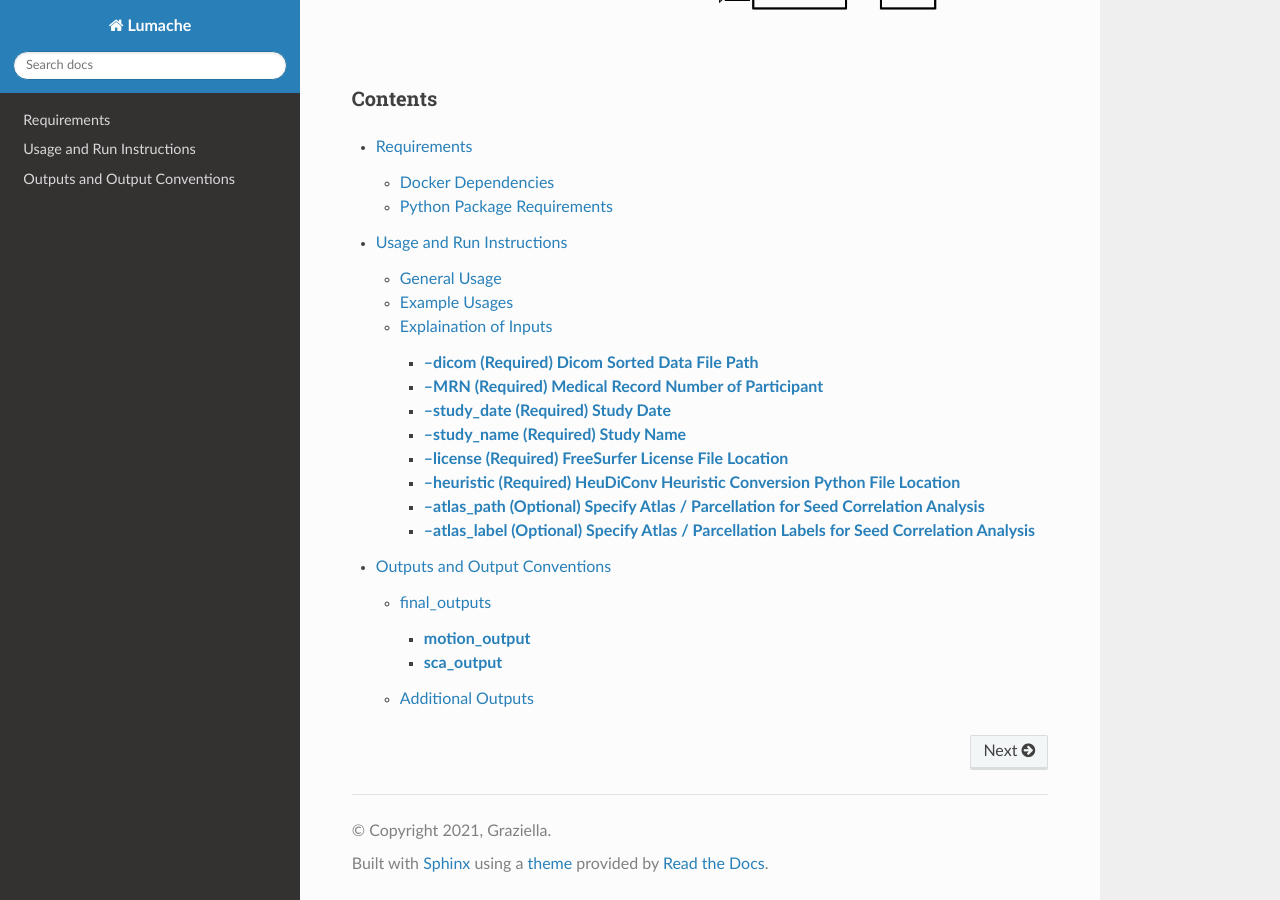
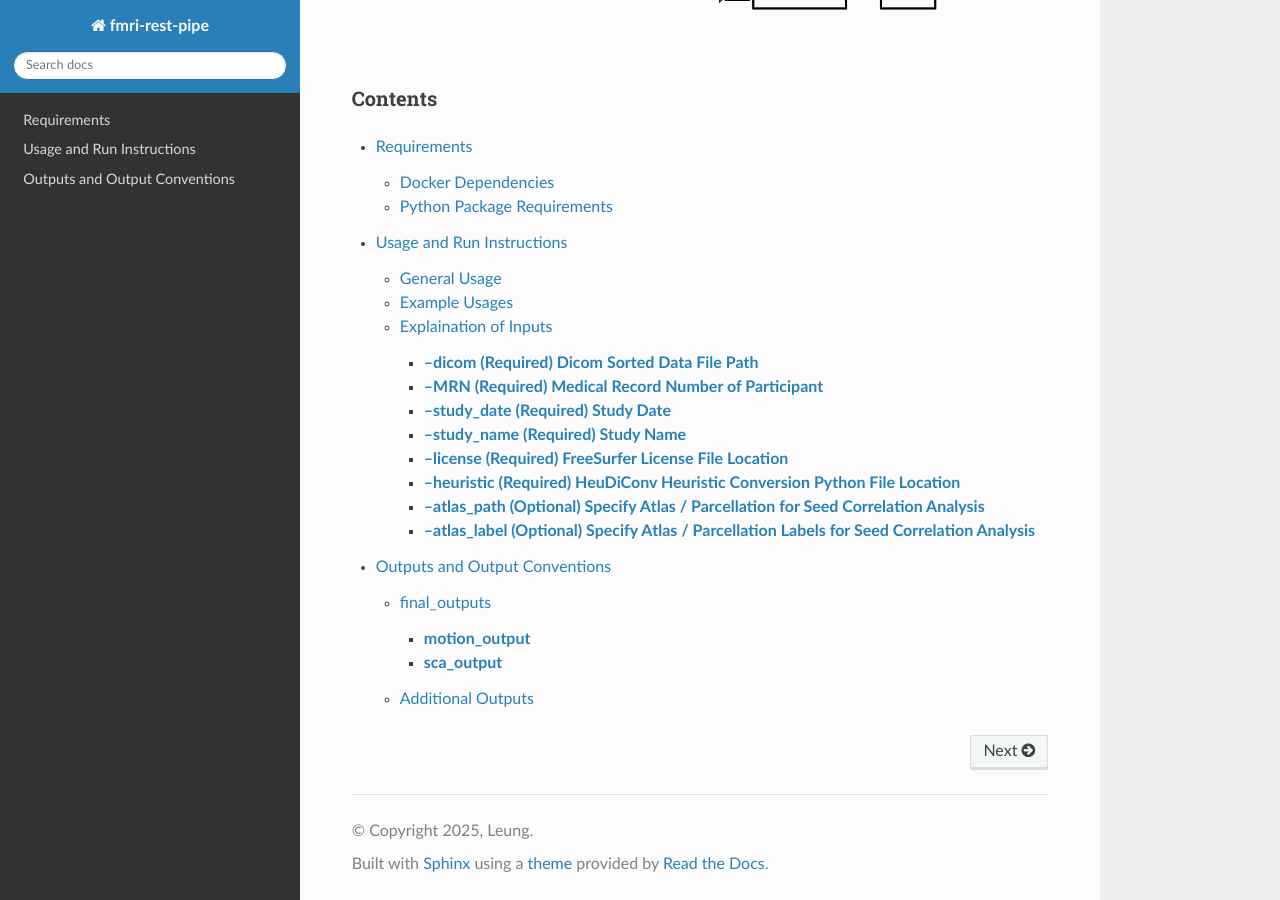
Before and after one commit to nicklbch/fmri-rest-pipe-documentation, a Sphinx documentation site: the page built from docs/source/index.rst, in a window 1280 px wide and 900 px high, scrolled down 797 px. Built offline with Sphinx 7.4.7 and the Read the Docs theme 3.1.0, drawn with Linux system fonts in a browser that asks for light colours; pages that are not in the unit, such as notebooks, are missing from menus.

Commit message:
Update conf.py

```diff
--- a/docs/source/conf.py
+++ b/docs/source/conf.py
@@ -2,9 +2,9 @@
 
 # -- Project information
 
-project = 'Lumache'
-copyright = '2021, Graziella'
-author = 'Graziella'
+project = 'fmri-rest-pipe'
+copyright = '2025, Leung'
+author = 'N. Leung'
 
 release = '0.1'
 version = '0.1.0'
```
